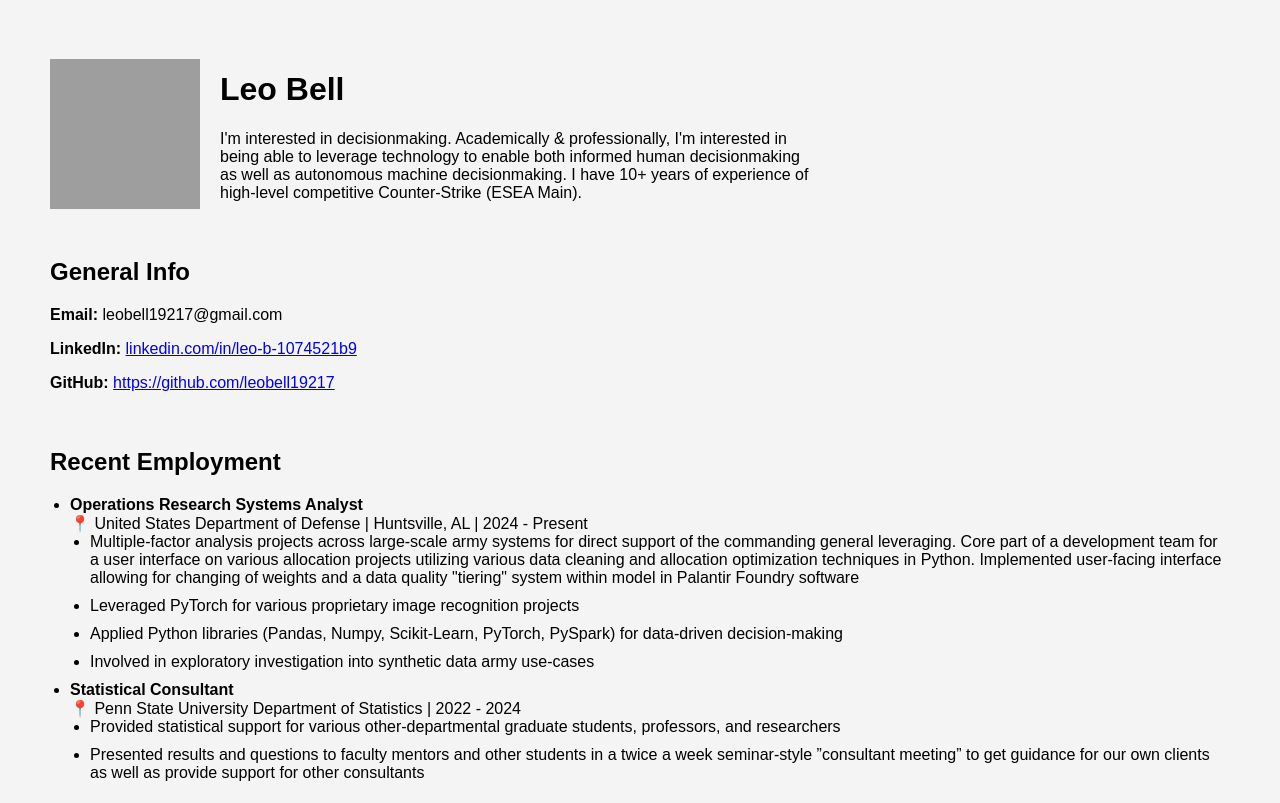
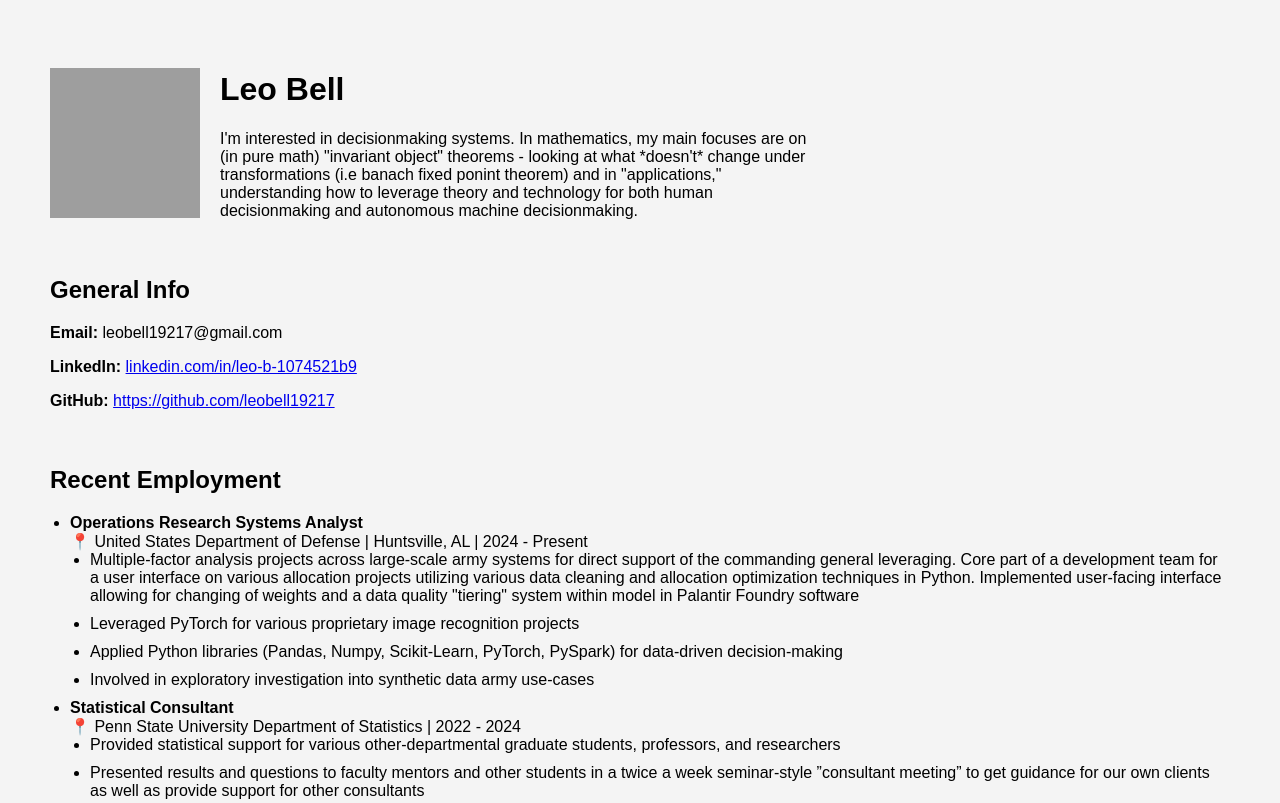
Before and after one commit to leobell19217/leobell19217.github.io, a plain HTML site: page index.html in a window 1280 px wide. Shown: the top 803 px of the page. Drawn offline with Linux system fonts and the light colour scheme; grey boxes are pictures that could not be loaded.

Commit message:
Update index.html

```diff
--- a/index.html
+++ b/index.html
@@ -69,7 +69,9 @@
             <img src="https://media.licdn.com/dms/image/v2/D4E03AQFw13B_Ktszgw/profile-displayphoto-shrink_800_800/B4EZSVsTYtHgAc-/0/1737678206827?e=1743638400&v=beta&t=YAZIinqcYbsnNFspl3TcgqFgEbaNJOu4qdKcA3X1Td4" alt="Leo Bell">
             <div class="intro">
                 <h1>Leo Bell</h1>
-                <p>I'm interested in decisionmaking. Academically & professionally, I'm interested in being able to leverage technology to enable both informed human decisionmaking as well as autonomous machine decisionmaking. I have 10+ years of experience of high-level competitive Counter-Strike (ESEA Main).</p>
+                <p>I'm interested in decisionmaking systems.
+                In mathematics, my main focuses are on (in pure math) "invariant object" theorems - looking at what *doesn't* change under transformations (i.e banach fixed ponint theorem) and in "applications," understanding how to leverage theory and technology for both human decisionmaking and autonomous machine decisionmaking.
+                </p>
             </div>
         </div>
 
```
